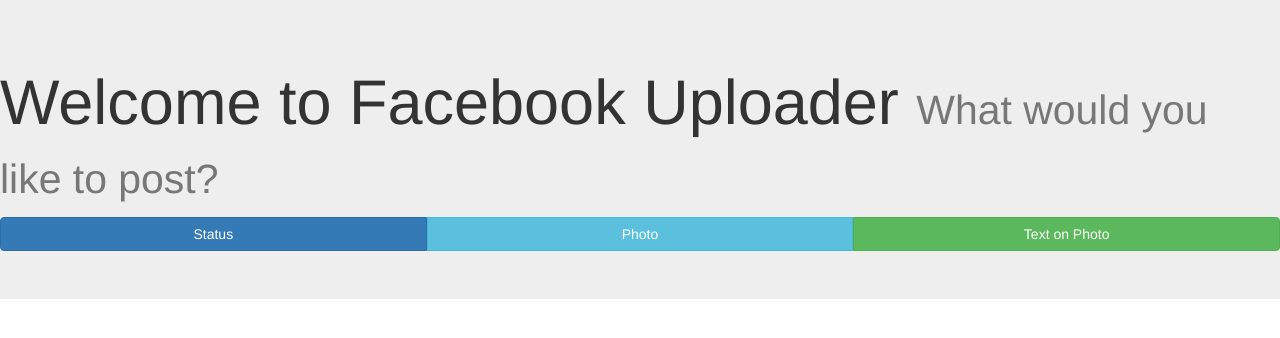
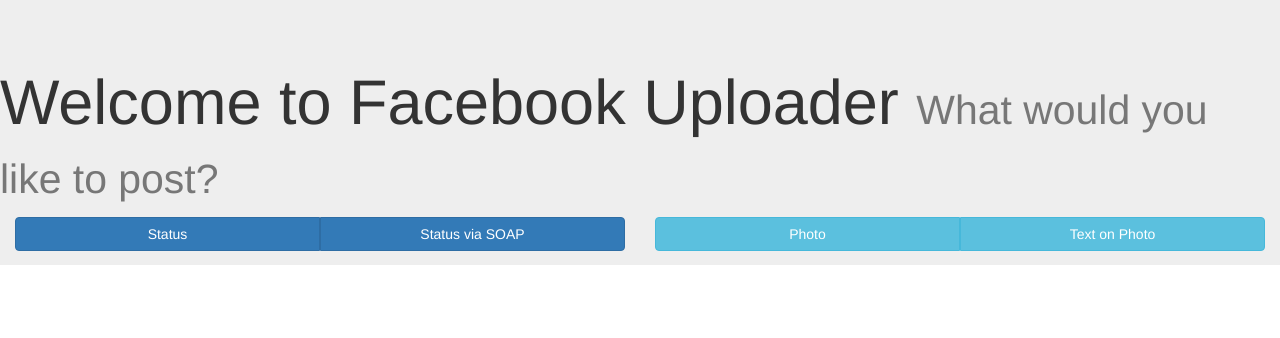
Before and after one commit to SamDelacruz/FacebookUploader, a PHP site: template views/welcome_authed.html in a window 1280 px wide. Shown: the top 338 px of the page. Run offline with PHP 8.4, Linux system fonts and the light colour scheme; the template is opened without the code that fills it, so the values that code supplies are empty; some libraries are stand-ins or nearby versions.

Commit message:
Fix bug in overlay.php - infinite loop when overlay text left blank. Add navigation options for SOAP interface

```diff
--- a/overlay.php
+++ b/overlay.php
@@ -84,6 +84,8 @@ $response_stack['imageUrl'] = $target;
 $response_stack['mode'] = $mode;
 
 if ($success === true) {
+
+    if(strlen($fb_overlay_text) > 0) {
         $image = imagecreatefromfile($target);
         $white = imagecolorallocate($image, 255,255,255);
         $black = imagecolorallocate($image, 0,0,0);
@@ -116,6 +118,7 @@ if ($success === true) {
 
         saveImage($image, $target);
         imagedestroy($image);
+    }
 
     if($mode === 'publish') {
         try{
--- a/views/navbar.html
+++ b/views/navbar.html
@@ -15,6 +15,7 @@
                 <li class="<?=$_GET['type'] === 'text' ? 'active' : '' ?>"><a href="index.php?type=text">Post Status</a></li>
                 <li class="<?=$_GET['type'] === 'photo' ? 'active' : '' ?>"><a href="index.php?type=photo">Post Photo</a></li>
                 <li class="<?=$_GET['type'] === 'overlay' ? 'active' : '' ?>"><a href="index.php?type=overlay">Post Text on Photo</a></li>
+                <li class="<?=$_GET['type'] === 'soap' ? 'active' : '' ?>"><a href="index.php?type=soap">SOAP Interface</a></li>
             </ul>
             <?php endif ?>
             <ul class="nav navbar-nav navbar-right">
--- a/views/soap_details.html
+++ b/views/soap_details.html
@@ -1,7 +1,6 @@
 <div class="jumbotron">
-    <h1> Facebook Uploader: SOAP Interface
-        <small>Use the following access token when making your request:</small>
-    </h1>
+    <h1> Facebook Uploader: SOAP Interface</h1>
+    <h3>Use the following access token when making your request:</h3>
     <div class="form-group">
         <label>Access Token</label>
         <input class="form-control input-large" value="<?=$_SESSION['fb_access_token']?>"/>
--- a/views/welcome_authed.html
+++ b/views/welcome_authed.html
@@ -3,9 +3,16 @@
         <small>What would you like to post?</small>
     </h1>
 
-    <div class="btn-group btn-group-justified">
-        <a class="btn btn-primary" role="button" href="index.php?type=text">Status</a>
-        <a class="btn btn-info" role="button" href="index.php?type=photo">Photo</a>
-        <a class="btn btn-success" role="button" href="index.php?type=overlay">Text on Photo</a>
+    <div class="col-sm-6">
+        <div class="btn-group btn-group-justified">
+            <a class="btn btn-primary" role="button" href="index.php?type=text">Status</a>
+            <a class="btn btn-primary" role="button" href="index.php?type=soap">Status via SOAP</a>
+        </div>
+    </div>
+    <div class="col-sm-6">
+        <div class="btn-group btn-group-justified">
+            <a class="btn btn-info" role="button" href="index.php?type=photo">Photo</a>
+            <a class="btn btn-info" role="button" href="index.php?type=overlay">Text on Photo</a>
+        </div>
     </div>
 </div>
```
Lines whose indentation alone changed are shown as unchanged.
